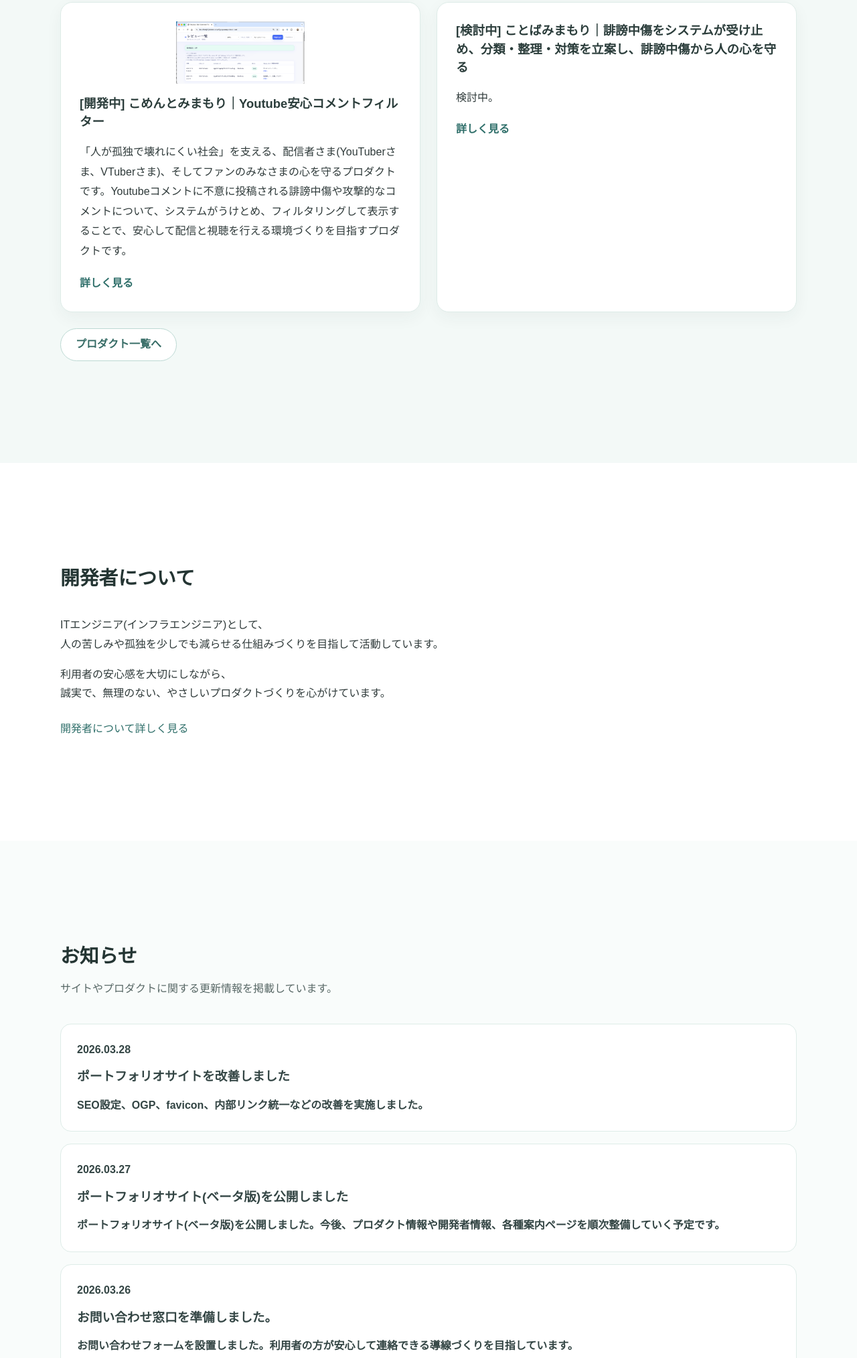
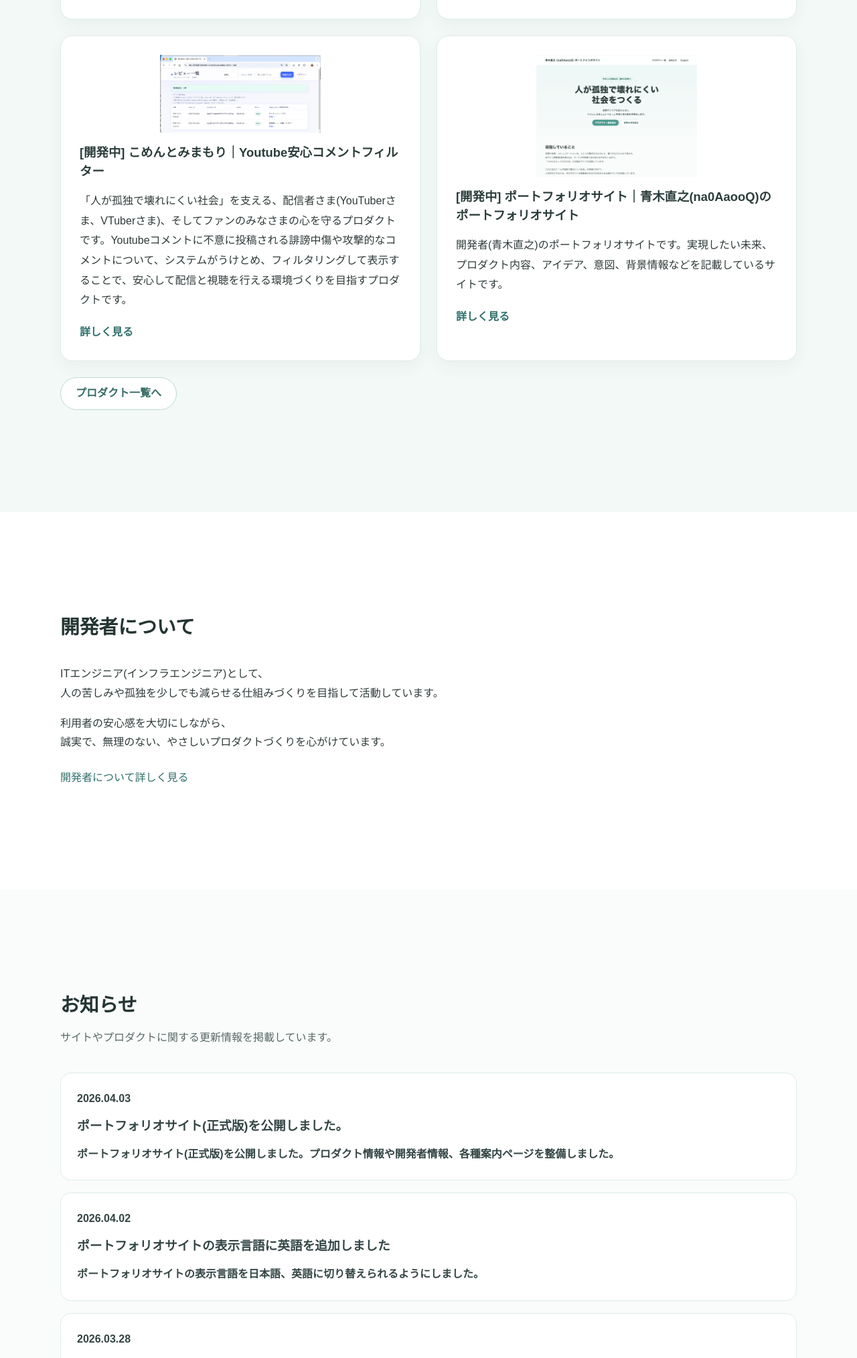
Before and after one commit to na0AaooQ/na0aaooq-portfolio-site, a plain HTML site: page index.html in a window 1280 px wide. Shown: the part 2329-4356 px from the top of the page at 67% size. Drawn offline with Linux system fonts and the light colour scheme.

Commit message:
プロダクト一覧、お知らせ情報の更新

```diff
--- a/assets/css/style.css
+++ b/assets/css/style.css
@@ -1381,7 +1381,7 @@ section {
 
 .product-card__image img {
   display: block;
-  width: 40%;
+  width: 50%;
   height: auto;
   margin: 0 auto;
 }
--- a/assets/data/news-data.js
+++ b/assets/data/news-data.js
@@ -1,4 +1,20 @@
 window.NEWS_ITEMS = [
+    {
+        id: "20260403-portfolio-update",
+        date: "2026-04-03",
+        title: "ポートフォリオサイト(正式版)を公開しました。",
+        summary: "ポートフォリオサイト(正式版)を公開しました。プロダクト情報や開発者情報、各種案内ページを整備しました。",
+        url: "/news.html#20260403-portfolio-update",
+        published: true
+    },
+    {
+        id: "20260402-portfolio-update",
+        date: "2026-04-02",
+        title: "ポートフォリオサイトの表示言語に英語を追加しました",
+        summary: "ポートフォリオサイトの表示言語を日本語、英語に切り替えられるようにしました。",
+        url: "/news.html#20260402-portfolio-update",
+        published: true
+    },
     {
         id: "20260328-portfolio-update",
         date: "2026-03-28",
--- a/assets/data/products-data.js
+++ b/assets/data/products-data.js
@@ -42,8 +42,22 @@ window.PRODUCT_ITEMS = [
         published: true
     },
     {
+        id: "na0AaooQ-portfolio-site",
+        sortOrder: 40,
+        status: "開発中",
+        name: "ポートフォリオサイト",
+        catch: "青木直之(na0AaooQ)のポートフォリオサイト",
+        description: "開発者(青木直之)のポートフォリオサイトです。実現したい未来、プロダクト内容、アイデア、意図、背景情報などを記載しているサイトです。",
+        detailUrl: "products.html#na0AaooQ-portfolio-site",
+        externalUrl: "https://portfolio.na0aaooq.com/",
+        imageSrc: "assets/img/products/na0AaooQ-portfolio-site-thumb.png",
+        imageAlt: "ポートフォリオサイトの画面イメージ",
+        featured: true,
+        published: true
+    },
+    {
         id: "kotoba-abuse-support",
-        sortOrder: 40,
+        sortOrder: 50,
         status: "検討中",
         name: "ことばみまもり",
         catch: "誹謗中傷をシステムが受け止め、分類・整理・対策を立案し、誹謗中傷から人の心を守る",
@@ -57,7 +71,7 @@ window.PRODUCT_ITEMS = [
     },
     {
         id: "kotoba-workplace-harassment",
-        sortOrder: 50,
+        sortOrder: 60,
         status: "検討中",
         name: "ことばみまもり",
         catch: "職場内のパワハラ・セクハラ・マタハラ等の攻撃的言動を防止する",
@@ -71,7 +85,7 @@ window.PRODUCT_ITEMS = [
     },
     {
         id: "kotoba-business-pressure",
-        sortOrder: 60,
+        sortOrder: 70,
         status: "検討中",
         name: "ことばみまもり",
         catch: "仕事や取引関係における優越的立場を背景とした、攻撃的言動を防止する",
@@ -85,7 +99,7 @@ window.PRODUCT_ITEMS = [
     },
     {
         id: "kotoba-school-bullying",
-        sortOrder: 70,
+        sortOrder: 80,
         status: "検討中",
         name: "ことばみまもり",
         catch: "学校内のいじめや攻撃的言動を防止する",
@@ -99,7 +113,7 @@ window.PRODUCT_ITEMS = [
     },
     {
         id: "kotoba-community-attack",
-        sortOrder: 80,
+        sortOrder: 90,
         status: "検討中",
         name: "ことばみまもり",
         catch: "さまざまなコミュニティ内における、複数人から一人に対する攻撃的言動を防止する",
@@ -113,7 +127,7 @@ window.PRODUCT_ITEMS = [
     },
     {
         id: "kotoba-structure-analysis",
-        sortOrder: 90,
+        sortOrder: 100,
         status: "検討中",
         name: "ことばみまもり",
         catch: "言葉の傾向を分析・可視化し、言葉の発生原因と構造を可視化する",
@@ -127,7 +141,7 @@ window.PRODUCT_ITEMS = [
     },
     {
         id: "kokoro-mental-visualization",
-        sortOrder: 100,
+        sortOrder: 110,
         status: "検討中",
         name: "こころみまもり",
         catch: "言葉やコミュニケーションによる、心理的なダメージを可視化する",
@@ -141,7 +155,7 @@ window.PRODUCT_ITEMS = [
     },
     {
         id: "kokoro-support-service",
-        sortOrder: 110,
+        sortOrder: 120,
         status: "検討中",
         name: "こころみまもり",
         catch: "心無い言葉やコミュニケーションで心が傷ついてしまった方へ、寄り添い、支えるサービス",
@@ -155,7 +169,7 @@ window.PRODUCT_ITEMS = [
     },
     {
         id: "kokoro-training-program",
-        sortOrder: 120,
+        sortOrder: 130,
         status: "検討中",
         name: "こころみまもり",
         catch: "攻撃的言動をする方に向けて、心・技・体を開発者とともに鍛え、人の痛みや心を慮ることを、一緒に学んでいただく鍛錬プログラム",
@@ -169,7 +183,7 @@ window.PRODUCT_ITEMS = [
     },
     {
         id: "kokoro-management-report",
-        sortOrder: 130,
+        sortOrder: 140,
         status: "検討中",
         name: "こころみまもり",
         catch: "経営者・管理職等のみなさまに向けて、言葉やコミニュケーションのリスクによる、経営リスクやレビテーションリスク等、改善レポートと改善計画を提供する",
@@ -183,7 +197,7 @@ window.PRODUCT_ITEMS = [
     },
     {
         id: "kokoro-society-report",
-        sortOrder: 140,
+        sortOrder: 150,
         status: "検討中",
         name: "こころみまもり",
         catch: "社会・政治家のみなさまに向けて、言葉やコミュニケーションのリスクによる、国政や国民生活に与えるリスク、改善レポートと改善計画を提供する",
```
Also changed, not shown: en/news.html (+11 -1 lines), en/products.html (+10 -10 lines), assets/img/products/na0AaooQ-portfolio-site-thumb.png (added).
